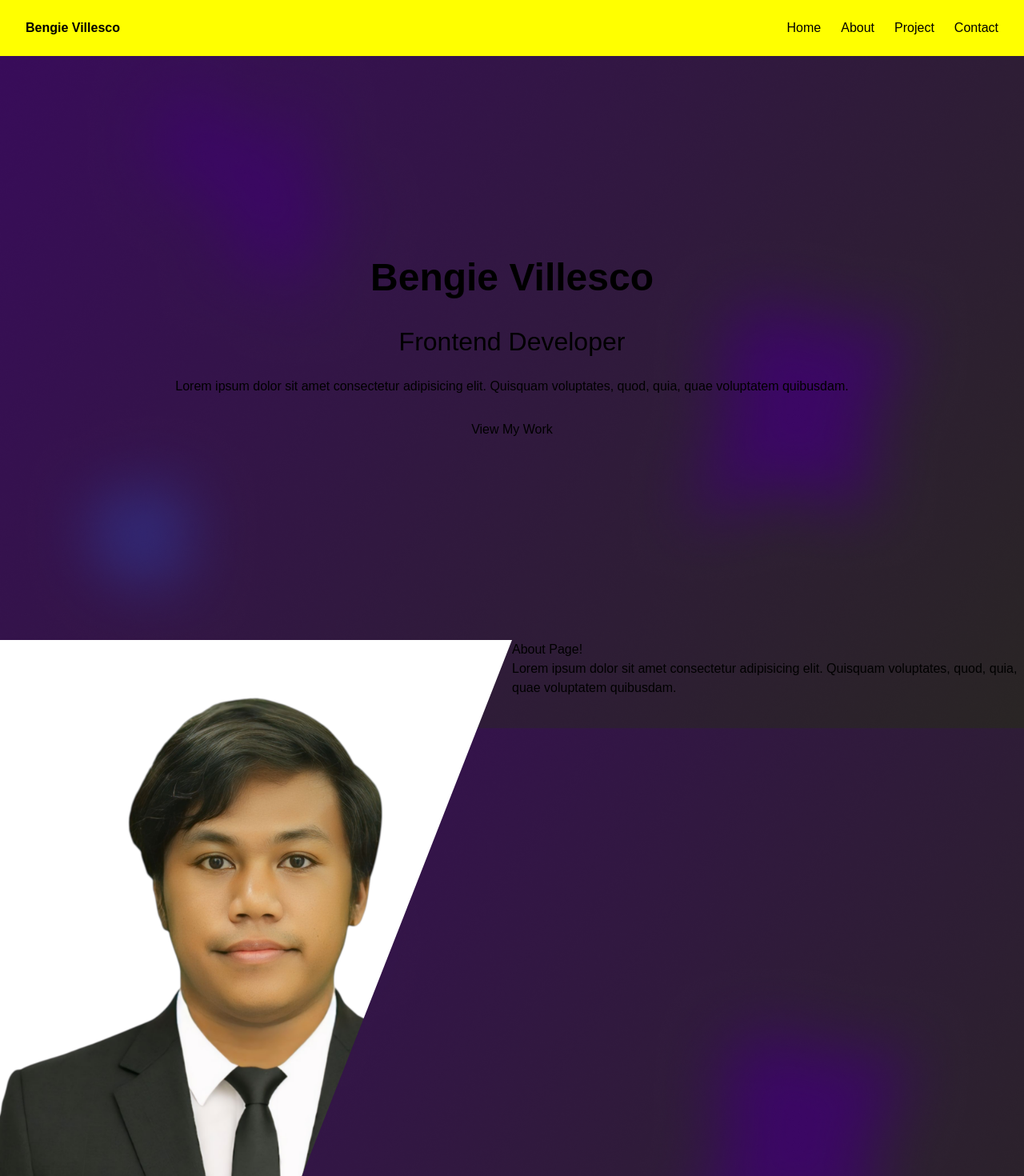
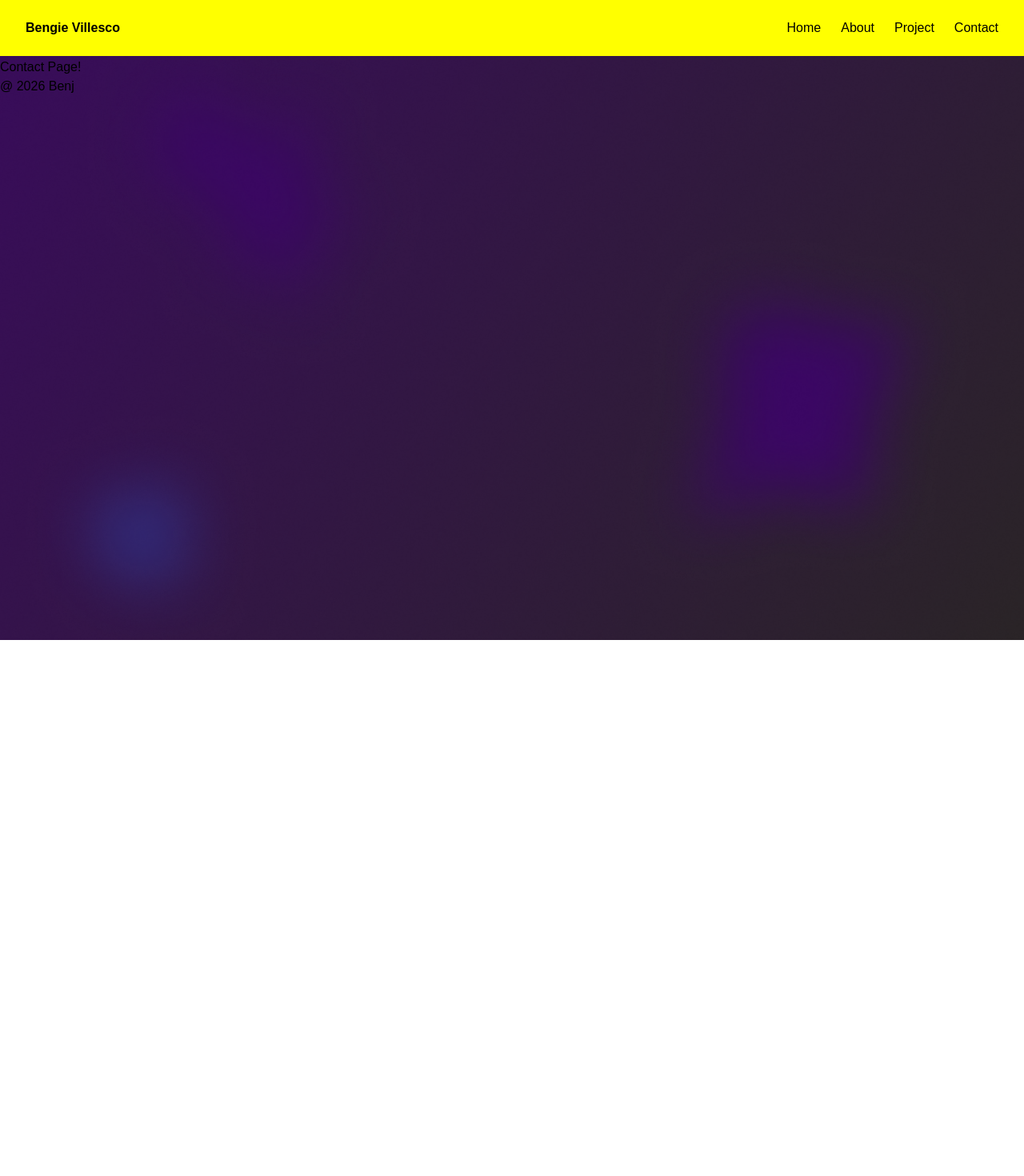
Before and after one commit to p3uj/Portfolio, a Next.js app in the folder frontend/: page / in a window 1280 px wide. Shown: the top 1470 px of the page at 80% size. After the commit the page ends 800 px from the top, so only its background shows below. Built offline with nearby package versions, Linux system fonts and the light colour scheme.

Commit message:
Frontend: Clean to start over

```diff
--- a/frontend/app/about/about.tsx
+++ b/frontend/app/about/about.tsx
@@ -1,21 +1,9 @@
-import styles from "./About.module.css";
-import Picture from "../../public/ID.png";
-import Image from "next/image";
+// import styles from "./About.module.css";
 
 export default function About() {
   return (
-    <div className={styles.about}>
-      <section className={styles.profile}>
-        <Image src={Picture} alt="profile" />
-      </section>
-      <section className={styles.description}>
-        <h1>About Page!</h1>
-        <p>
-          Lorem ipsum dolor sit amet consectetur adipisicing elit. Quisquam
-          voluptates, quod, quia, quae voluptatem quibusdam.
-        </p>
-      </section>
-      {/* <h1>About Page!</h1> */}
-    </div>
+    <>
+      <h1>About Page!</h1>
+    </>
   );
 }
--- a/frontend/app/contact/contact.tsx
+++ b/frontend/app/contact/contact.tsx
@@ -1,7 +1,7 @@
 export default function Contact() {
   return (
-    <div>
+    <>
       <h1>Contact Page!</h1>
-    </div>
+    </>
   );
 }
--- /dev/null
+++ b/frontend/app/home/home.tsx
@@ -0,0 +1,7 @@
+export default function Home() {
+  return (
+    <>
+      <h1>Home Page!</h1>
+    </>
+  );
+}
--- a/frontend/app/page.tsx
+++ b/frontend/app/page.tsx
@@ -1,33 +1,25 @@
 import Navbar from "@/components/layout/Navbar";
 import Footer from "@/components/layout/Footer";
-import styles from "./Home.module.css";
+import Home from "./home/home";
 import About from "./about/about";
 import Project from "./projects/project";
 import Contact from "./contact/contact";
 
-export default function Home() {
+export default function Page() {
   return (
-    <div className={styles["page-layout"]}>
+    <div>
       <Navbar />
       <main>
-        <section className={styles["home-section"]} id="home">
-          <h1>Bengie Villesco</h1>
-          <h2>Frontend Developer</h2>
-          <p>
-            Lorem ipsum dolor sit amet consectetur adipisicing elit. Quisquam
-            voluptates, quod, quia, quae voluptatem quibusdam.
-          </p>
-          <a href="#project">
-            <button>View My Work</button>
-          </a>
+        <section id="home">
+          <Home />
         </section>
-        <section className={styles["about-section"]} id="about">
+        <section id="about">
           <About />
         </section>
-        <section className={styles["project-section"]} id="project">
+        <section id="project">
           <Project />
         </section>
-        <section className={styles["contact-section"]} id="contact">
+        <section id="contact">
           <Contact />
         </section>
         <Footer />
--- a/frontend/app/projects/project.tsx
+++ b/frontend/app/projects/project.tsx
@@ -1,7 +1,7 @@
 export default function Project() {
   return (
-    <div>
+    <>
       <h1>Project Page!</h1>
-    </div>
+    </>
   );
 }
```
